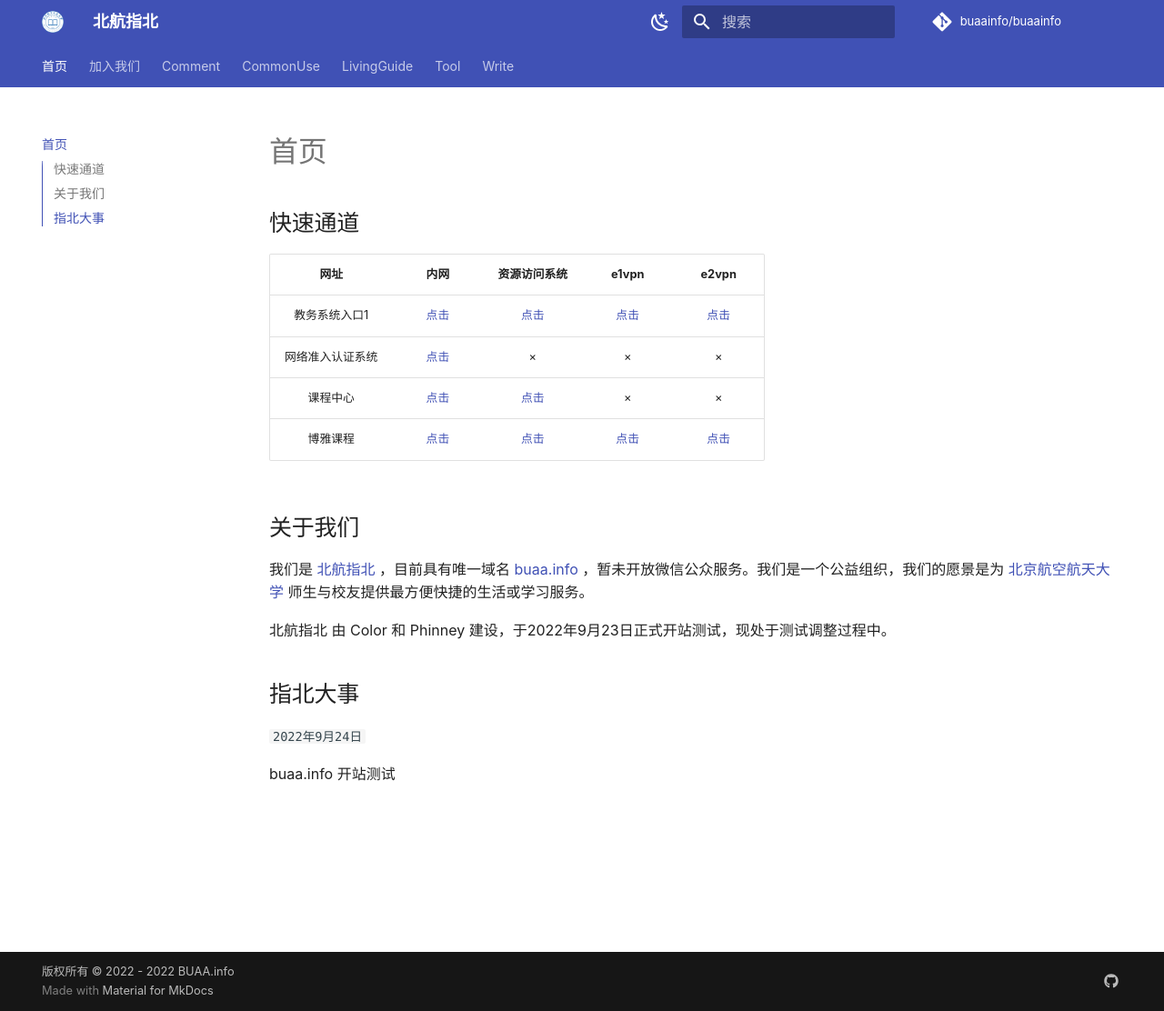
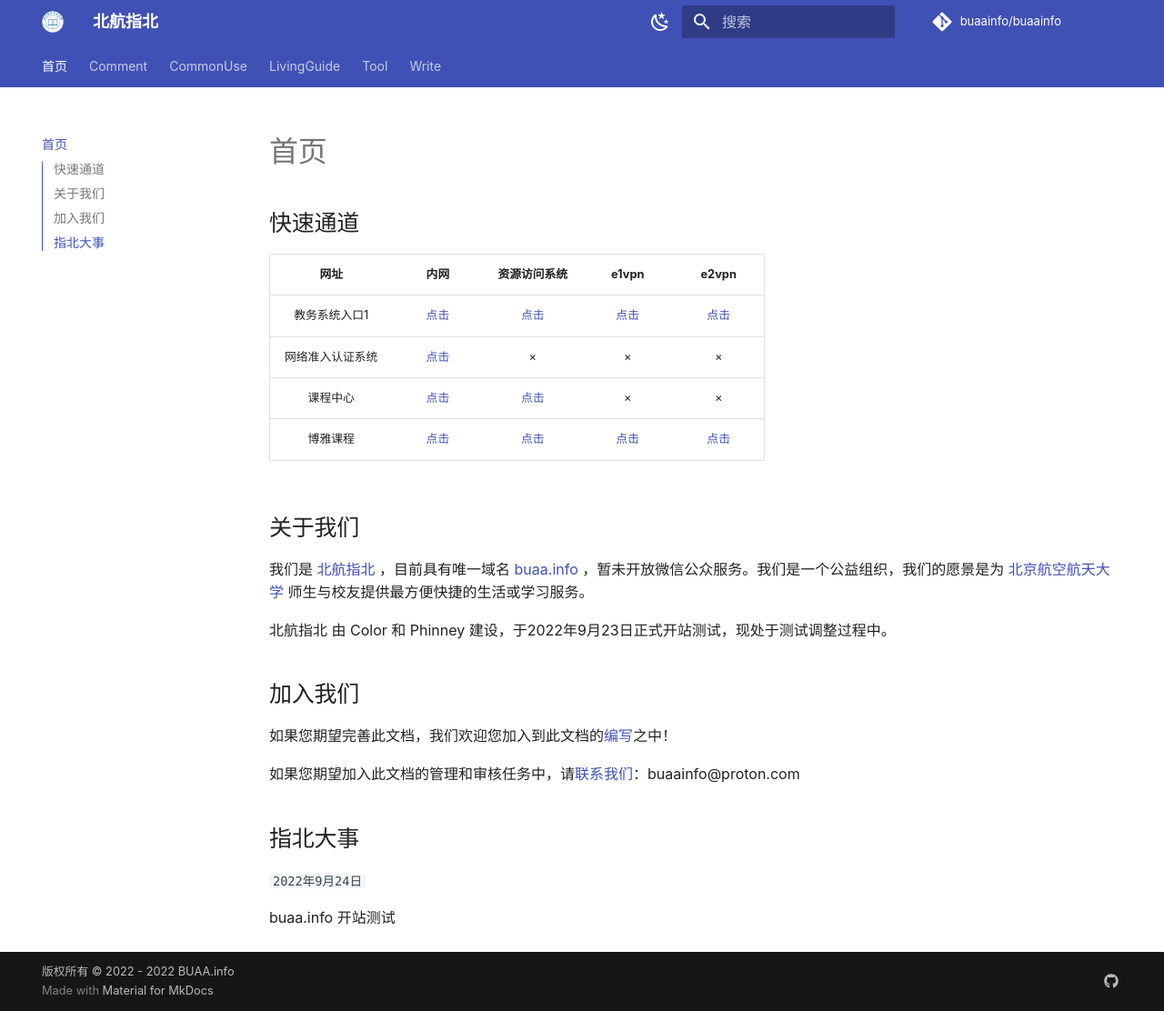
Before and after one commit to buaainfo/buaainfo, an MkDocs documentation site: the page built from docs/index.md, in a window 1280 px wide and 1112 px high. Shown: the whole window at 91% size. Built offline with MkDocs 1.6.1 and Material for MkDocs 9.7.7, drawn with Linux system fonts in a browser that asks for light colours; comment, search, counter and statistics services are not loaded.

Commit message:
trans joinus to index

```diff
--- a/docs/index.md
+++ b/docs/index.md
@@ -15,6 +15,12 @@
 
 北航指北 由 Color 和 Phinney 建设，于2022年9月23日正式开站测试，现处于测试调整过程中。
 
+## 加入我们
+
+如果您期望完善此文档，我们欢迎您加入到此文档的[编写](Write/0_write.md)之中！
+
+如果您期望加入此文档的管理和审核任务中，请[联系我们](mailto:buaainfo@proton.com)：buaainfo@proton.com
+
 ## 指北大事
 
 `2022年9月24日`
```
Also changed, not shown: docs/joinus.md (deleted, +0 -3 lines).
